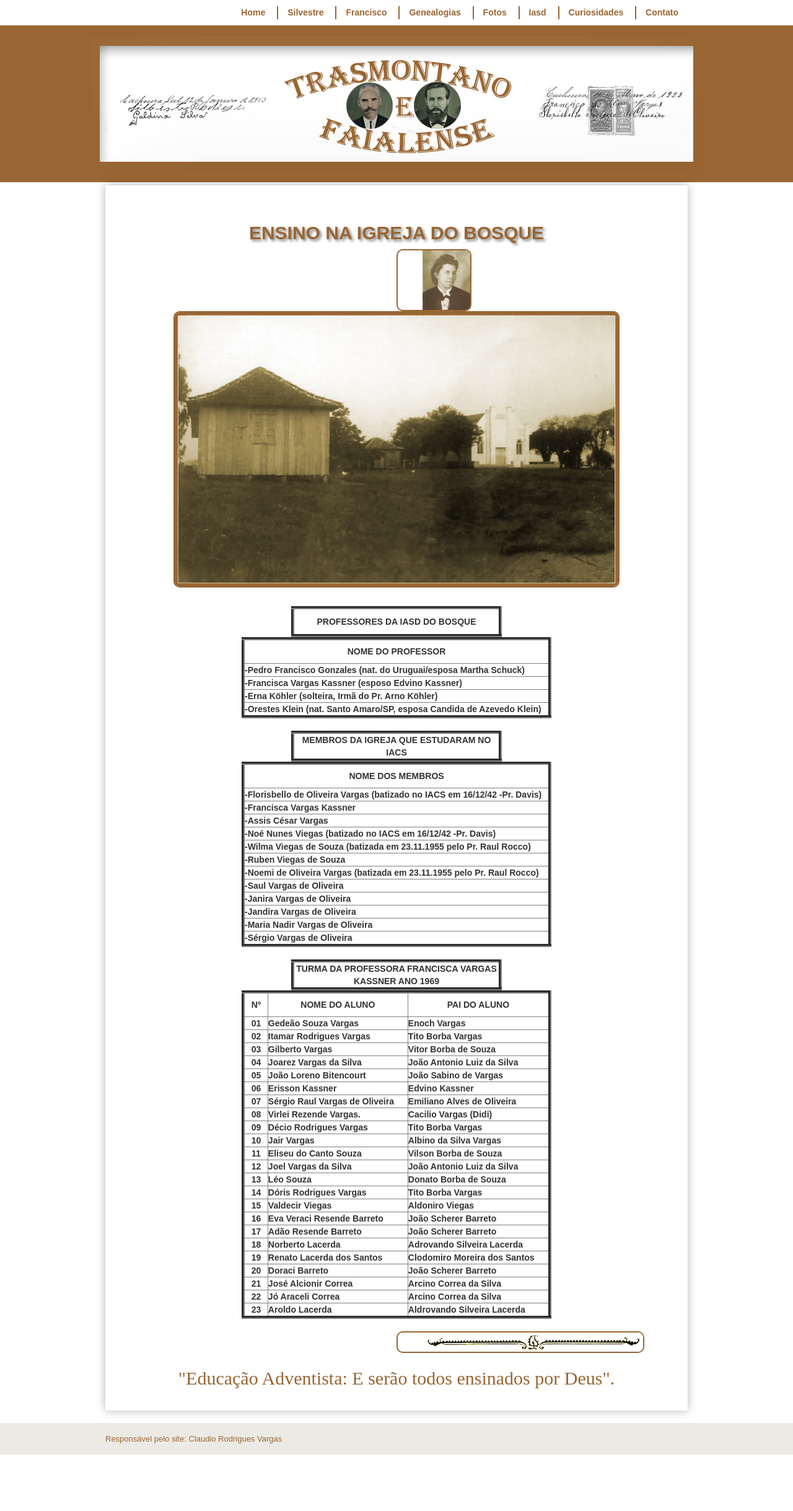
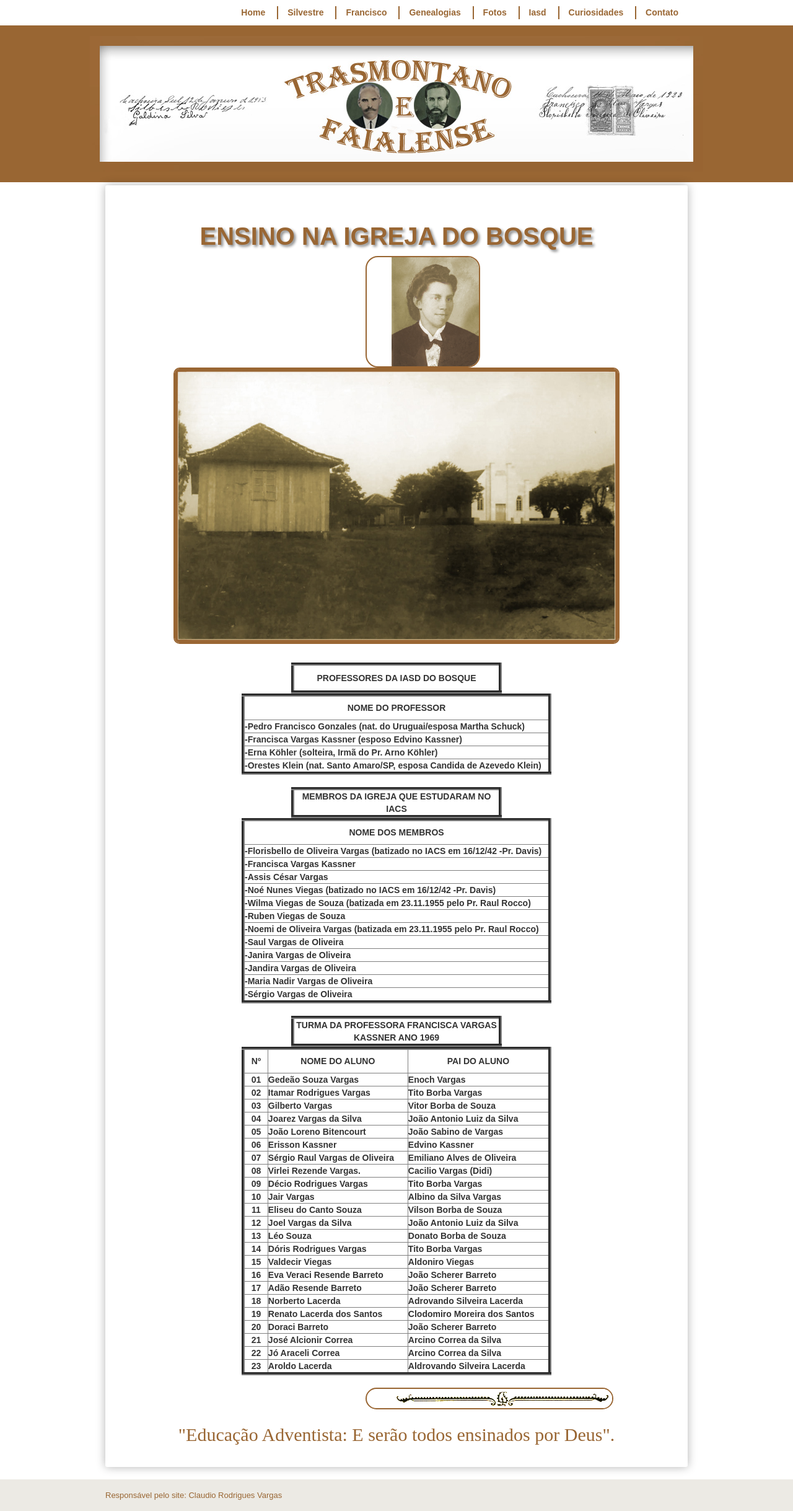
Before and after one commit to claudiovargas1955/claudiovargas1955.github.io, a Jekyll site: the page built from _pages/ensino-da-iasd-bosque.html, in a window 1280 px wide. Shown: the whole page at 62% size. Built offline with Jekyll 4.4.1, drawn with Linux system fonts in a browser that asks for light colours; some web fonts are replaced; before the commit the page ends 2347 px from its top, so only the background shows below that.

Commit message:
Update ensino-da-iasd-bosque.html

```diff
--- a/_pages/ensino-da-iasd-bosque.html
+++ b/_pages/ensino-da-iasd-bosque.html
@@ -57,7 +57,7 @@
         }
 
    h2{text-shadow: 3px 3px 4px #888;
-      font-size: 30px;
+      font-size: 40px;
       font-weight: bold;
       color: #996633;
      }
@@ -108,11 +108,11 @@
        }
 
  .dir3{border:#996633 solid 2px;
-        margin-left: 450px;
+        margin-left: 400px;
         margin-top: 0px;
         margin-botton: 0px;
         padding-left: 40px;
-        border-radius: 10px;
+        border-radius: 20px;
        }
 
 
@@ -122,7 +122,7 @@
 </style>
 
 <p><h2>ENSINO NA IGREJA DO BOSQUE</h2>
-<img class="dir3" style="float:center"; src="/images/14520564009.png" class="img-responsive" height="100px" title="";/>
+<img class="dir3" style="float:center"; src="/images/14520564009.png" class="img-responsive" height="180px" title="";/>
 
 <figure class="foto-legenda">
 <p><img class="esq2" style="float:center"; src="/images/IASD-Bosque.jpg" class="img-responsive" width="900px" title="";/>
```
